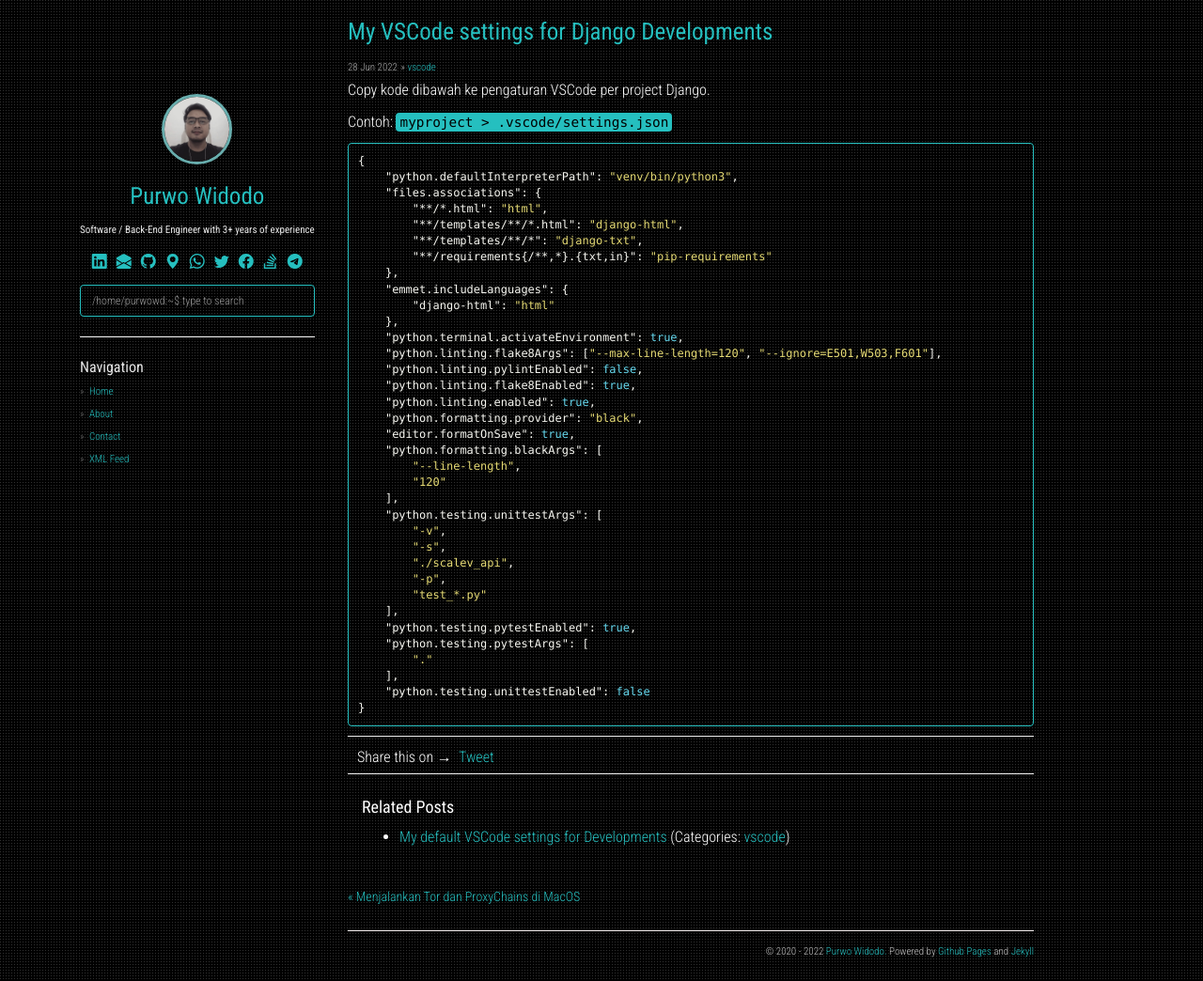
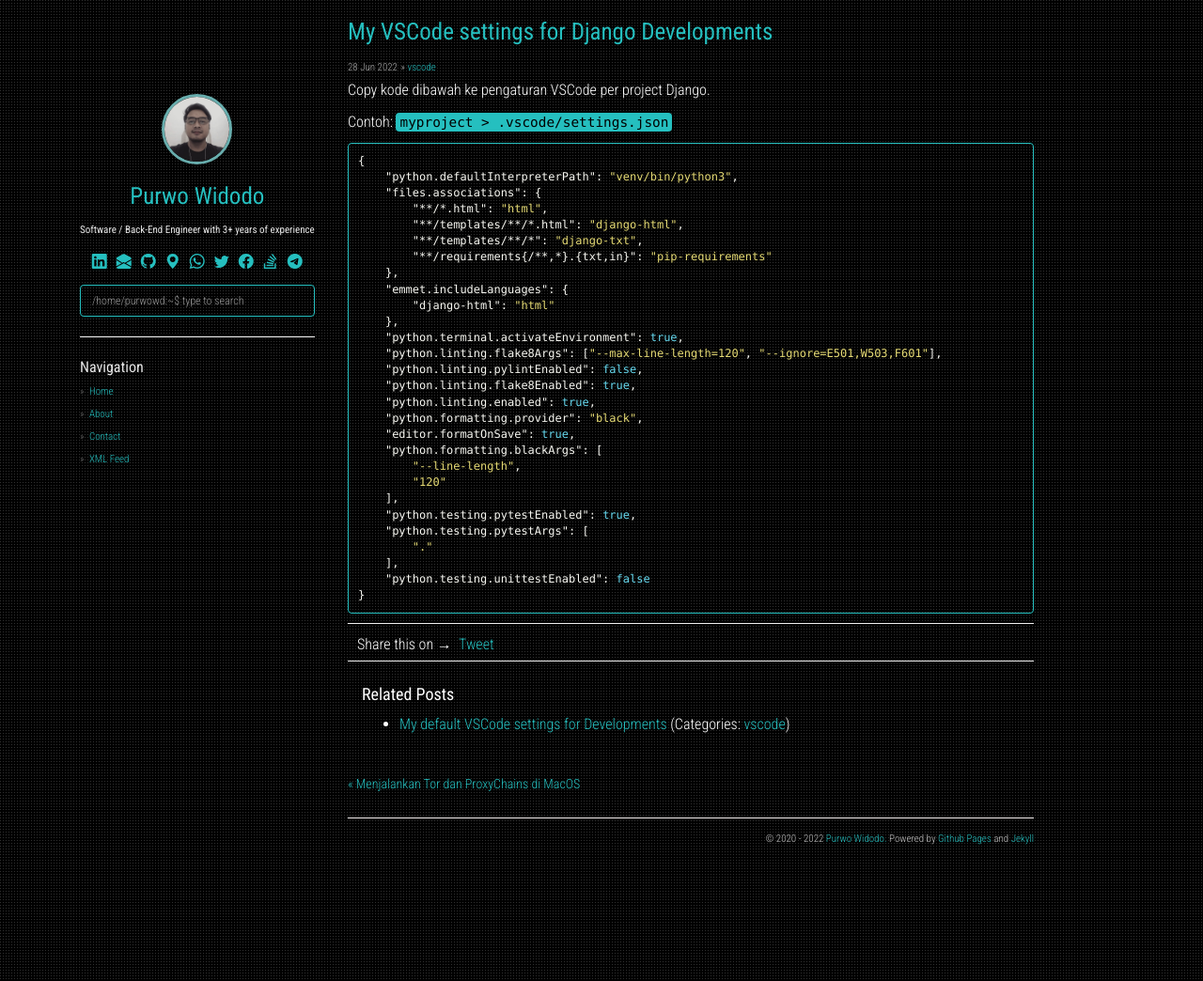
Before and after one commit to purwowd/purwowd.github.io, a Jekyll site: the page built from _posts/2022-06-28-my-vscode-settings-for-django-developments.md, in a window 1280 px wide and 1044 px high. Shown: the whole window at 94% size. Built offline with Jekyll 4.4.1, drawn with Linux system fonts in a browser that asks for light colours; nearby versions of some CDN libraries; comment, search, counter and statistics services are not loaded.

Commit message:
Update post: _posts/2022-06-28-my-vscode-settings-for-django-developments.md

```diff
--- a/_posts/2022-06-28-my-vscode-settings-for-django-developments.md
+++ b/_posts/2022-06-28-my-vscode-settings-for-django-developments.md
@@ -34,13 +34,6 @@
         "--line-length",
         "120"
     ],
-    "python.testing.unittestArgs": [
-        "-v",
-        "-s",
-        "./scalev_api",
-        "-p",
-        "test_*.py"
-    ],
     "python.testing.pytestEnabled": true,
     "python.testing.pytestArgs": [
         "."
```
Also changed, not shown: other parts of _posts/2022-06-28-my-vscode-settings-for-django-developments.md (+1 -1 lines).
